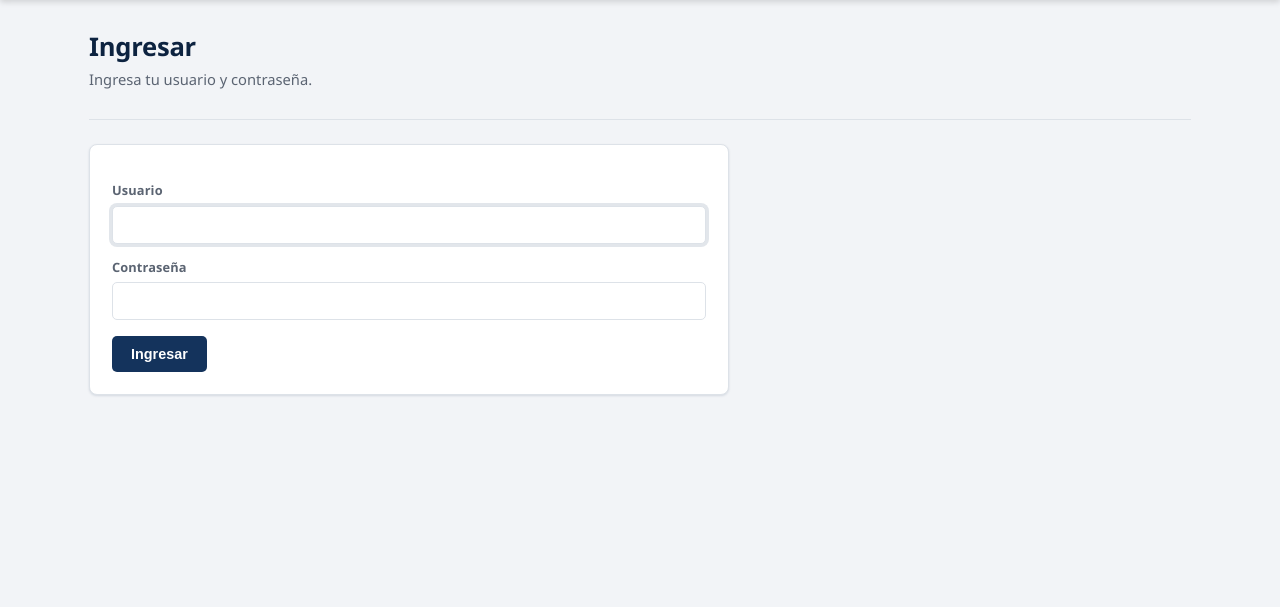
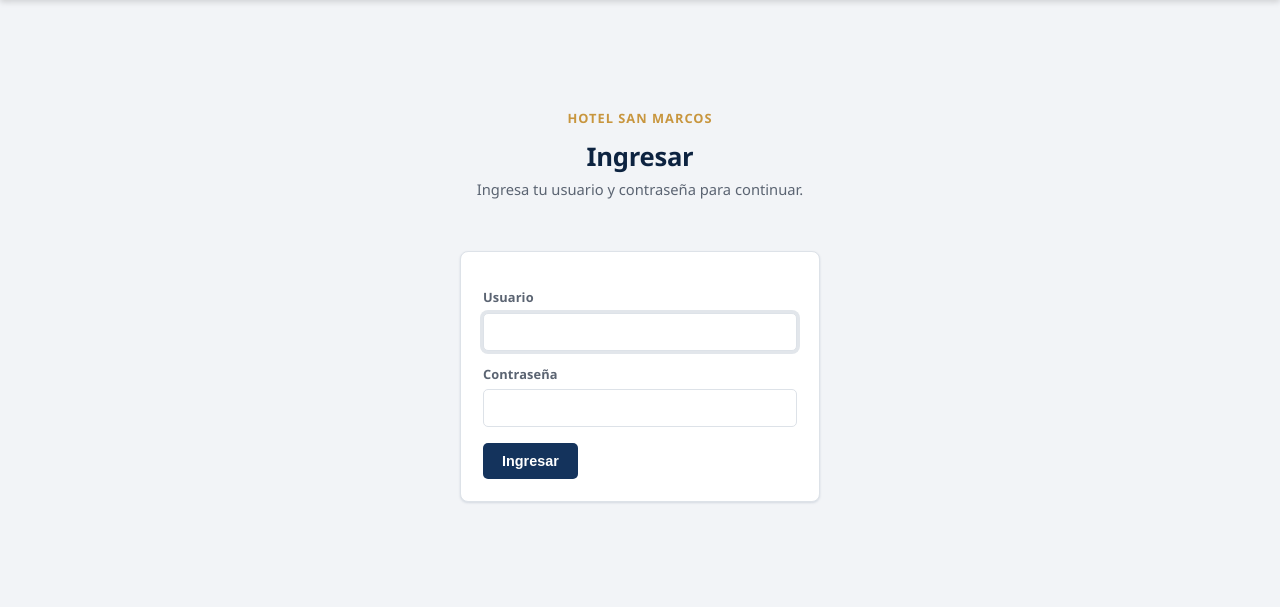
Before and after one commit to Piero134/base-de-datos-1, a Flask app: page /login in a window 1280 px wide. Shown: the part 61-668 px from the top of the page. Run offline with Flask 3, Linux system fonts and the light colour scheme.

Commit message:
style(login,reservas): center login card, move primary CTA into header
Fase 2 de pulido visual: la pantalla de login quedaba arriba a la
izquierda con la mitad de la pantalla en blanco; ahora se centra
vertical y horizontalmente como una pantalla de acceso de producto
real. Se agrega el componente .page-header--actions (titulo+subtitulo
a la izquierda, accion principal a la derecha) y se aplica a
Reservas, moviendo "+ Nueva reserva" desde un parrafo suelto sobre el
filtro a la cabecera. De paso se corrige un bug latente: el estilo de
boton solido de .btn-primary-link dependia de estar dentro de
.actions; al no estarlo ya, quedaba como link azul subrayado. Se
generaliza el selector (no cambia su apariencia en los usos previos).

```diff
--- a/mvp_app/app/auth/templates/auth/login.html
+++ b/mvp_app/app/auth/templates/auth/login.html
@@ -1,9 +1,11 @@
 {% extends "base.html" %}
 {% block title %}Login — Hotel MVP{% endblock %}
 {% block content %}
+<div class="auth-shell">
+  <div class="auth-brand">Hotel San Marcos</div>
   <div class="page-header">
     <h1>Ingresar</h1>
-  <p class="subtitle">Ingresa tu usuario y contraseña.</p>
+    <p class="subtitle">Ingresa tu usuario y contraseña para continuar.</p>
   </div>
   <form class="card" method="post">
     {% if next_url %}<input type="hidden" name="next" value="{{ next_url }}">{% endif %}
@@ -15,4 +17,5 @@
 
     <button type="submit">Ingresar</button>
   </form>
+</div>
 {% endblock %}
--- a/mvp_app/app/static/style.css
+++ b/mvp_app/app/static/style.css
@@ -125,6 +125,45 @@ h2 { font-size: 1.1rem; margin: 32px 0 14px; font-weight: 700; }
 .page-header .breadcrumb a { color: var(--color-primary); text-decoration: none; }
 .page-header .breadcrumb a:hover { text-decoration: underline; }
 .page-header .breadcrumb .current { color: var(--color-text); font-weight: 600; }
+
+/* Pantalla de login: centrada como carta de presentación del producto,
+   en vez de quedar arriba a la izquierda con todo el resto en blanco. */
+.auth-shell {
+  display: flex;
+  flex-direction: column;
+  align-items: center;
+  justify-content: center;
+  min-height: calc(100vh - 220px);
+  padding: 40px 16px;
+  text-align: center;
+}
+.auth-brand {
+  font-size: 0.8rem;
+  font-weight: 700;
+  text-transform: uppercase;
+  letter-spacing: 0.08em;
+  color: var(--color-accent);
+  margin-bottom: 10px;
+}
+.auth-shell .page-header { border-bottom: none; margin-bottom: 22px; }
+.auth-shell form.card { width: 100%; max-width: 360px; text-align: left; }
+
+/* Cabecera con la accion principal de la pantalla a la derecha del
+   titulo, en vez de un boton/link suelto mas abajo compitiendo con la
+   tabla. Mismo .page-header de siempre, solo en fila. */
+.page-header--actions {
+  display: flex;
+  justify-content: space-between;
+  align-items: center;
+  gap: 16px;
+  flex-wrap: wrap;
+}
+.page-header--actions > div:first-child { flex: 1 1 auto; min-width: 220px; }
+.page-header--actions > .btn-primary-link,
+.page-header--actions > button {
+  margin-top: 0;
+  flex-shrink: 0;
+}
 
 .table-scroll { overflow-x: auto; border-radius: var(--radius); box-shadow: var(--shadow); margin-bottom: 24px; }
 .table-scroll table { box-shadow: none; margin-bottom: 0; }
@@ -314,7 +353,7 @@ button:disabled, input[type=submit]:disabled { opacity: .6; cursor: not-allowed;
 .filter-bar select, .filter-bar input { width: 100%; }
 .filter-bar button { margin-top: 0; flex-shrink: 0; }
 
-.actions a.btn-primary-link {
+a.btn-primary-link {
   display: inline-block;
   margin-top: 4px;
   padding: 9px 18px;
@@ -326,7 +365,7 @@ button:disabled, input[type=submit]:disabled { opacity: .6; cursor: not-allowed;
   text-decoration: none;
   transition: background var(--transition);
 }
-.actions a.btn-primary-link:hover { background: var(--color-primary-dark); color: white; text-decoration: none; }
+a.btn-primary-link:hover { background: var(--color-primary-dark); color: white; text-decoration: none; }
 
 .btn-secondary {
   background: var(--color-surface);
```
Also changed, not shown: mvp_app/app/reservas/templates/reservas/listado.html (+8 -4 lines). Lines whose indentation alone changed are shown as unchanged.
